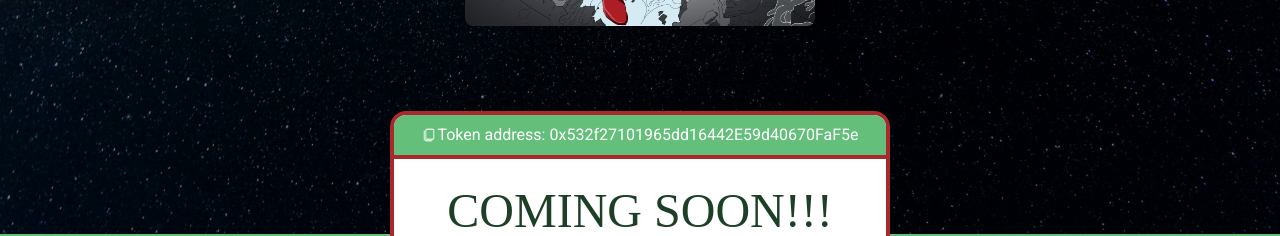
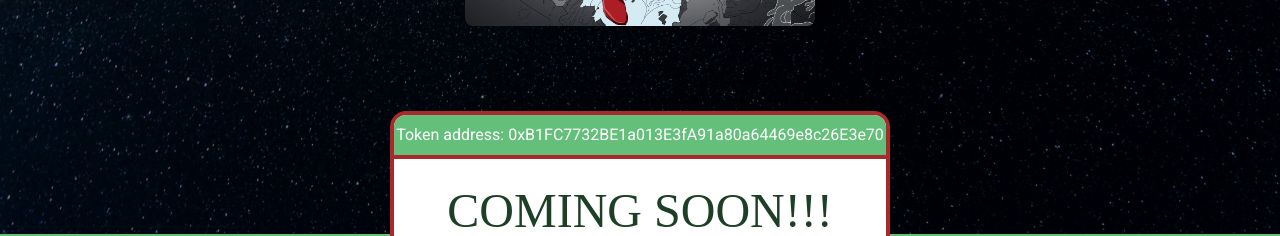
Before and after one commit to Darkah11/absman, a Next.js app: page / in a window 1280 px wide. Shown: the part 800-1036 px from the top of the page. Built offline with nearby package versions, Linux system fonts and the light colour scheme; a web font is replaced by a local one.

Commit message:
ca added

```diff
--- a/app/page.jsx
+++ b/app/page.jsx
@@ -98,10 +98,9 @@ export default function Home() {
         <div className=" text-black bg-white border-4 overflow-hidden border-lightRed h-[230px] mx-auto max-w-[500px] rounded-2xl relative -top-[115px] -mt-[72px]  gap-y-3">
           <div className=" cursor-pointer text-white text-[10px] md:text-base bg-lightGreen flex items-center justify-center gap-1 py-2 border-b-4 border-lightRed ">
             <div className=" flex items-center">
-              <img src="/copy.png" alt="" className=" w-4" />
               <p>Token address:</p>
             </div>
-            <p>{""}0x532f27101965dd16442E59d40670FaF5e</p>
+            <p>{""}0xB1FC7732BE1a013E3fA91a80a64469e8c26E3e70</p>
           </div>
           <div className=" px-5  md:items-center h-fit md:py-7 py-3 md:flex md:flex-col md:justify-center">
             <h3 className=" text-5xl md:text-center font-medium uppercase text-darkGreen">
```
